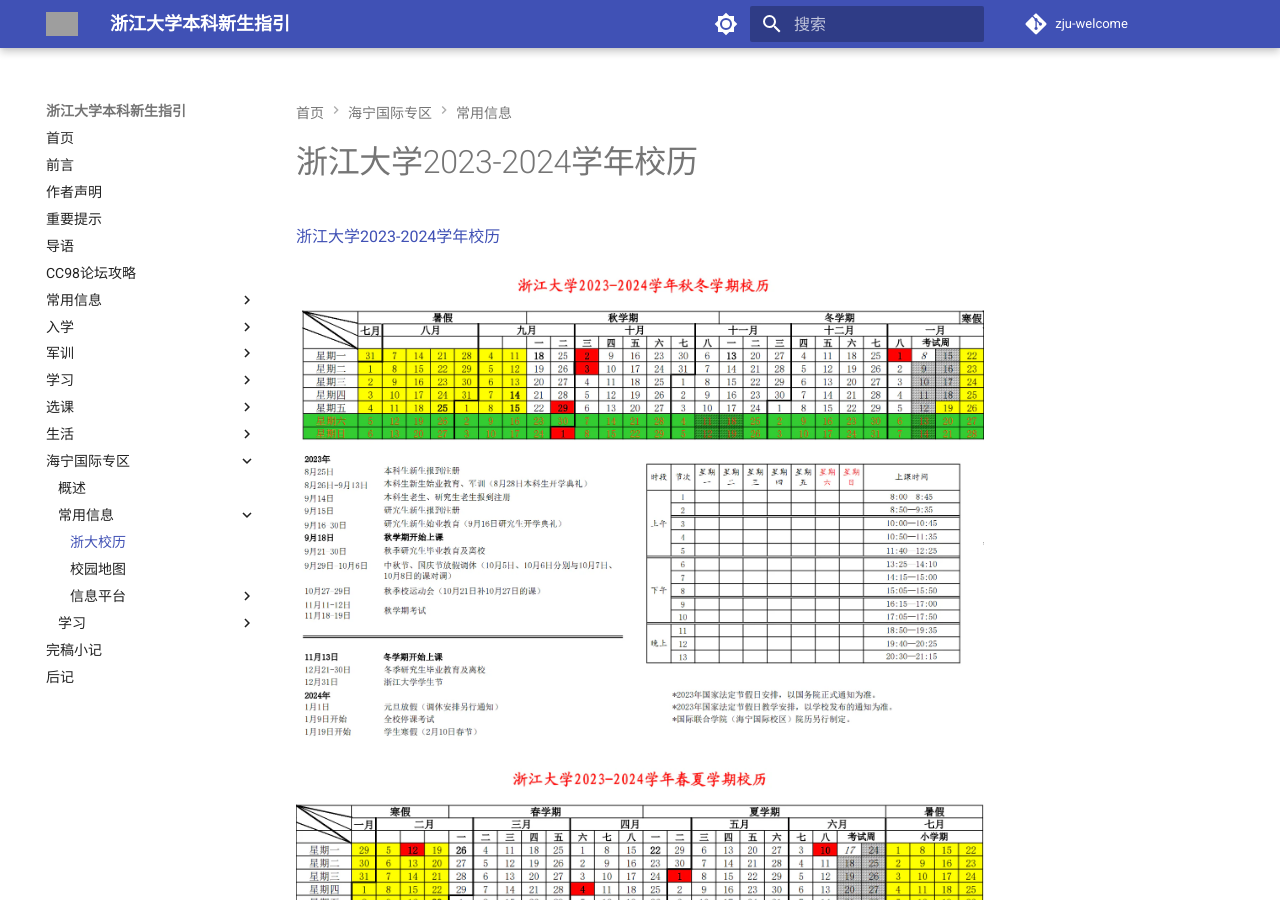
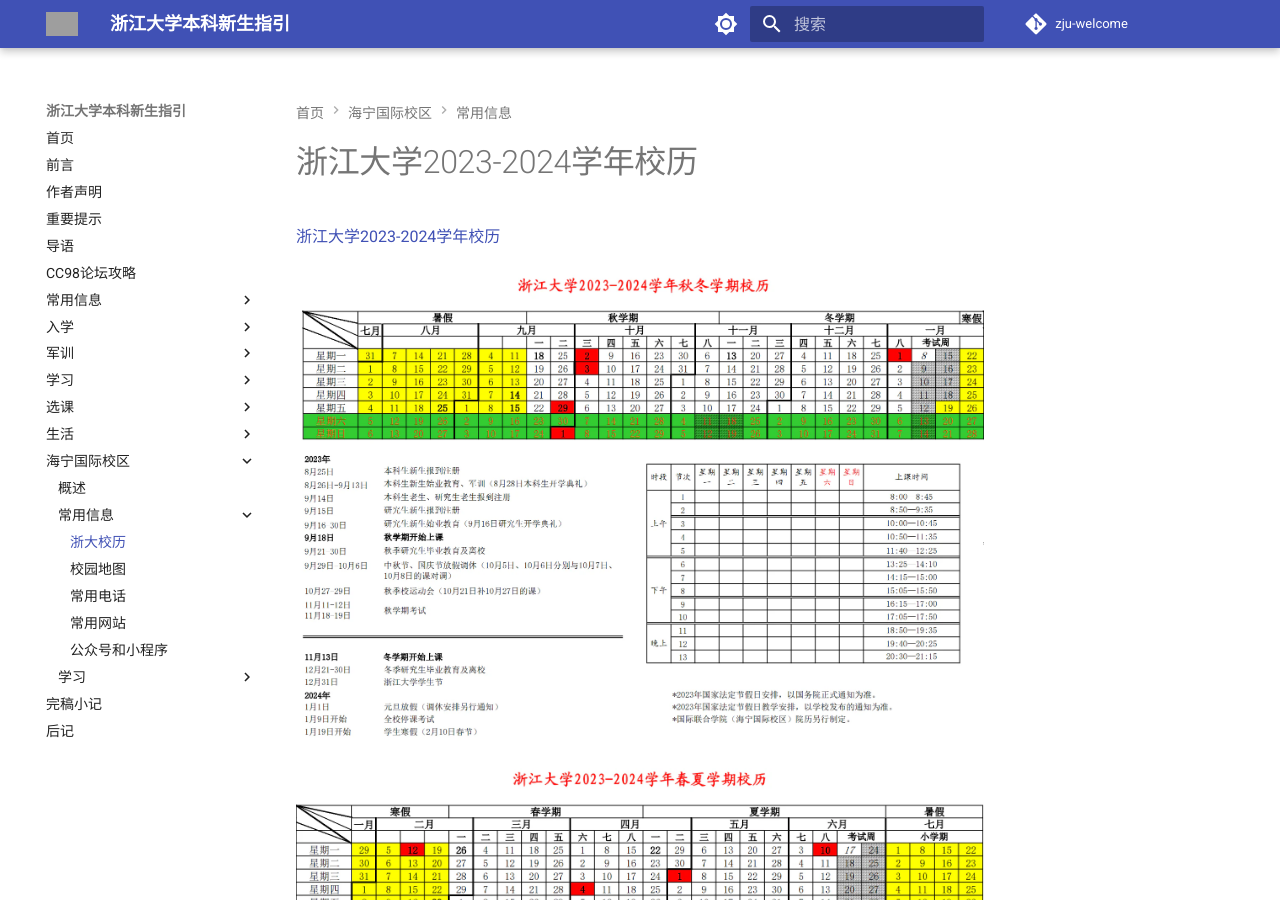
Before and after one commit to mini-full/zju-welcome, an MkDocs documentation site: the page built from docs/basics/school_calendar.md, in a window 1280 px wide and 900 px high. Built offline with MkDocs 1.6.1 and Material for MkDocs 9.7.7, drawn with Linux system fonts in a browser that asks for light colours; comment, search, counter and statistics services are not loaded; some of the changed lines change nothing that is shown; grey boxes are pictures that could not be loaded.

Commit message:
去掉国际校区三级菜单，方便阅读

```diff
--- a/mkdocs.yml
+++ b/mkdocs.yml
@@ -70,15 +70,14 @@
     - 课外活动: "life/extracurricular.md"
     - 杭城掠影: "life/hangzhou.md"
 
-  - 海宁国际专区:
+  - 海宁国际校区:
     - 概述: "haining/intro.md"
     - 常用信息:
       - 校历: "basics/school_calendar.md"
       - 校园地图: "basics/school_map.md"
-      - 信息平台:
-        - 常用电话: "haining/basics/contact.md"
-        - 常用网站: "haining/basics/websites.md"
-        - 公众号和小程序: "haining/basics/channels.md"
+      - 常用电话: "haining/basics/contact.md"
+      - 常用网站: "haining/basics/websites.md"
+      - 公众号和小程序: "haining/basics/channels.md"
     - 学习:
       - 名词解释: "haining/learning/concepts.md"
       - 培养方案: "haining/learning/program.md"
```
